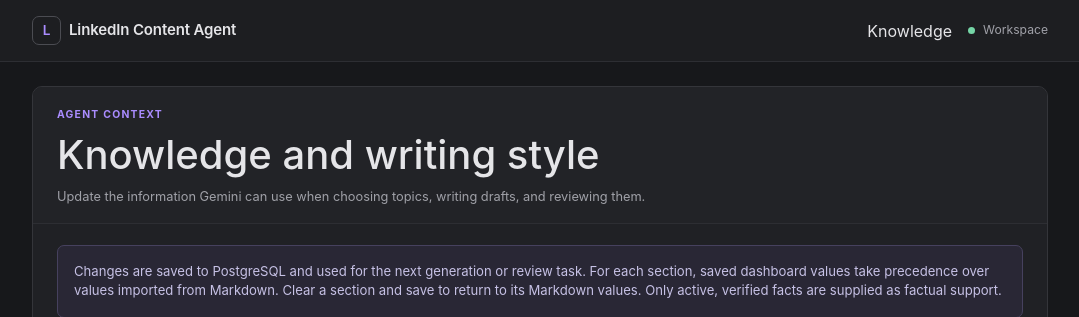
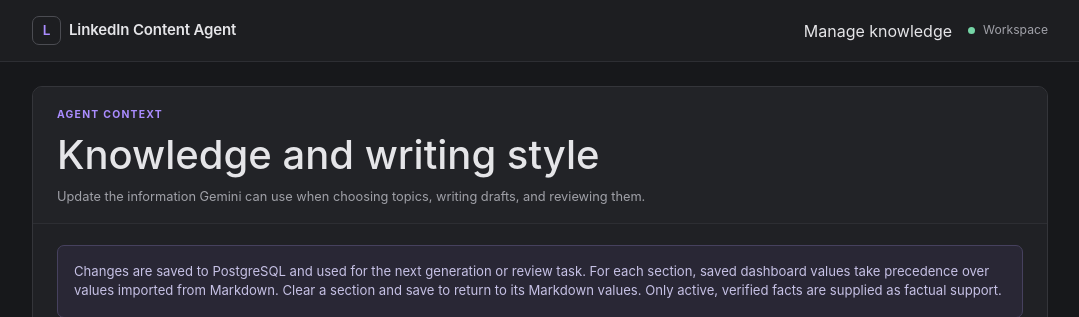
Before and after one commit to Aman-Bharawa/LinkedIn-AI-Content-agent, a Django app: page /knowledge/ in a window 1280 px wide. Shown: the top 317 px of the page, without its empty margins (100-1179 px from the left). Run offline with Django 5.2, Linux system fonts and the light colour scheme; the visitor is signed in with stand-in values (Sample User, id 1); data that the repository does not hold is empty; parts of the project's set-up code (start-up, migrations or seed data) failed here and were passed over; some libraries are stand-ins or nearby versions.

Commit message:
Rename knowledge navigation link

```diff
--- a/templates/base.html
+++ b/templates/base.html
@@ -16,7 +16,7 @@
         <span>LinkedIn Content Agent</span>
       </a>
       <div class="d-flex align-items-center gap-3">
-        <a class="nav-link" href="{% url 'content:knowledge' %}">Knowledge</a>
+        <a class="nav-link" href="{% url 'content:knowledge' %}">Manage knowledge</a>
         <span class="nav-status"><span class="status-pulse" aria-hidden="true"></span> Workspace</span>
       </div>
     </div>
```
